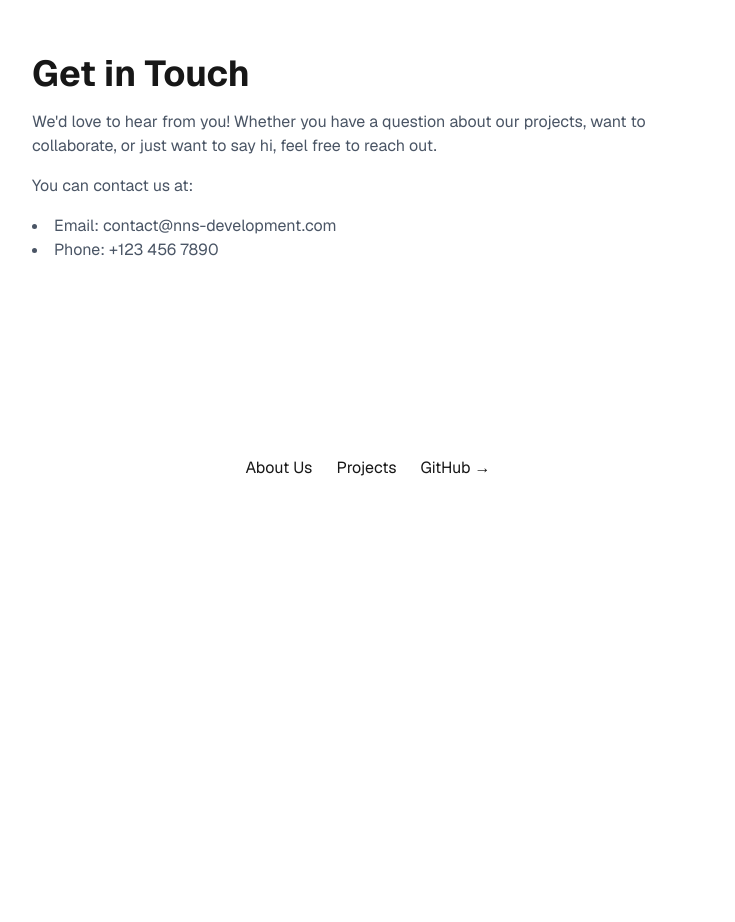
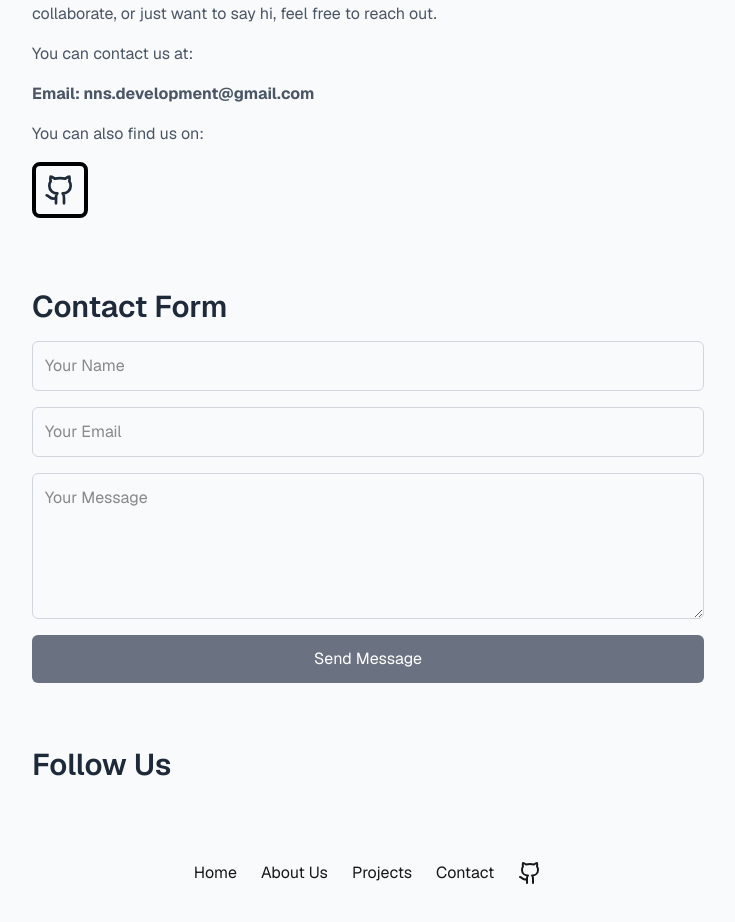
Before and after one commit to Sasutski/nns, a Next.js app: page /contact in a window 1280 px wide. Shown: the part 242-1164 px from the top of the page, without its empty margins (272-1007 px from the left). Before the commit the page ends 800 px from the top, so only its background shows below. Built offline with nearby package versions, Linux system fonts and the light colour scheme.

Commit message:
Finished some things for contact form

```diff
--- a/src/app/contact/page.js
+++ b/src/app/contact/page.js
@@ -1,13 +1,13 @@
-// nns/src/app/contact/page.js
 "use client";
 import Footer from '../../components/Footer';
+import { Github } from 'lucide-react';
 
 const Contact = () => {
   return (
-    <div className="grid grid-rows-[20px_1fr_20px] items-center justify-items-center min-h-screen p-8 pb-20 gap-16 sm:p-20 font-[family-name:var(--font-geist-sans)]">
+    <div className="grid grid-rows-[20px_1fr_20px] items-center justify-items-center min-h-screen p-8 pb-20 gap-16 sm:p-20 font-[family-name:var(--font-geist-sans)] bg-gray-50 dark:bg-gray-900">
       <main className="flex flex-col gap-8 row-start-2 items-center sm:items-start">
         <div className="max-w-2xl text-center sm:text-left">
-          <h1 className="text-4xl font-bold mb-4">{`Get in Touch`}</h1>
+          <h1 className="text-4xl font-bold mb-4 text-gray-800 dark:text-gray-100">{`Get in Touch`}</h1>
           <p className="text-gray-600 dark:text-gray-300">
             {`We'd love to hear from you! Whether you have a question about our projects, want to collaborate, or just want to say hi, feel free to reach out.`}
           </p>
@@ -15,9 +15,63 @@ const Contact = () => {
             {`You can contact us at:`}
           </p>
           <ul className="list-disc list-inside mt-4 text-gray-600 dark:text-gray-300">
-            <li>{`Email: contact@nns-development.com`}</li>
-            <li>{`Phone: +123 456 7890`}</li>
+            <strong>{`Email: nns.development@gmail.com`}</strong>
           </ul>
+          <p className="text-gray-600 dark:text-gray-300 mt-4">
+            {`You can also find us on:`}
+          </p>
+          <ul className="list-disc list-inside mt-4 text-gray-600 dark:text-gray-300">
+            <a href="https://github.com/nns-development" target="_blank" rel="noopener noreferrer" className="text-gray-800 dark:text-gray-100 hover:text-gray-600 dark:hover:text-gray-400">
+              <div className="inline-block border-4 border-black rounded-lg p-2 hover:opacity-50">
+                <Github size={32} />
+              </div>
+            </a>
+          </ul>
+        </div>
+
+        <div className="max-w-2xl w-full mt-8">
+          <h2 className="text-3xl font-semibold mb-4 text-gray-800 dark:text-gray-100">{`Contact Form`}</h2>
+          <form className="flex flex-col gap-4">
+            <input
+              type="text"
+              placeholder="Your Name"
+              className="p-3 border border-gray-300 rounded-md focus:outline-none focus:ring-2 focus:ring-blue-500 dark:bg-gray-800 dark:border-gray-700 dark:text-gray-300"
+            />
+            <input
+              type="email"
+              placeholder="Your Email"
+              className="p-3 border border-gray-300 rounded-md focus:outline-none focus:ring-2 focus:ring-blue-500 dark:bg-gray-800 dark:border-gray-700 dark:text-gray-300"
+            />
+            <textarea
+              placeholder="Your Message"
+              className="p-3 border border-gray-300 rounded-md focus:outline-none focus:ring-2 focus:ring-blue-500 dark:bg-gray-800 dark:border-gray-700 dark:text-gray-300"
+              rows="5"
+            ></textarea>
+            <button
+              type="submit"
+              className="p-3 bg-gray-500 text-white rounded-md hover:bg-gray-600 focus:outline-none focus:ring-2 focus:ring-gray-500"
+            >
+              {`Send Message`}
+            </button>
+          </form>
+        </div>
+
+        <div className="max-w-2xl w-full mt-8">
+          <h2 className="text-3xl font-semibold mb-4 text-gray-800 dark:text-gray-100">{`Follow Us`}</h2>
+          <div className="flex gap-4">
+            <a href="https://twitter.com" target="_blank" rel="noopener noreferrer" className="text-blue-500 hover:text-blue-600">
+              <i className="fab fa-twitter text-2xl"></i>
+            </a>
+            <a href="https://facebook.com" target="_blank" rel="noopener noreferrer" className="text-blue-700 hover:text-blue-800">
+              <i className="fab fa-facebook text-2xl"></i>
+            </a>
+            <a href="https://linkedin.com" target="_blank" rel="noopener noreferrer" className="text-blue-600 hover:text-blue-700">
+              <i className="fab fa-linkedin text-2xl"></i>
+            </a>
+            <a href="https://instagram.com" target="_blank" rel="noopener noreferrer" className="text-pink-500 hover:text-pink-600">
+              <i className="fab fa-instagram text-2xl"></i>
+            </a>
+          </div>
         </div>
       </main>
 
--- a/src/components/Footer.js
+++ b/src/components/Footer.js
@@ -1,14 +1,21 @@
 // nns/src/app/components/Footer.js
 import Link from 'next/link';
+import { Github } from 'lucide-react';
 
 const Footer = () => {
   return (
     <footer className="row-start-3 flex gap-6 flex-wrap items-center justify-center">
+      <Link href="/" className="flex items-center gap-2 hover:underline hover:underline-offset-4">
+        {`Home`}
+      </Link>
       <Link href="/about" className="flex items-center gap-2 hover:underline hover:underline-offset-4">
         {`About Us`}
       </Link>
       <Link href="/projects" className="flex items-center gap-2 hover:underline hover:underline-offset-4">
         {`Projects`}
+      </Link>
+      <Link href="/contact" className="flex items-center gap-2 hover:underline hover:underline-offset-4">
+        {`Contact`}
       </Link>
       <a
         className="flex items-center gap-2 hover:underline hover:underline-offset-4"
@@ -16,7 +23,7 @@ const Footer = () => {
         target="_blank"
         rel="noopener noreferrer"
       >
-        {`GitHub →`}
+        <Github />
       </a>
     </footer>
   );
```
Also changed, not shown: package.json (+5 -4 lines), public/vecteezy_small-hexagon-shape-with-light-white-and-grey-color-seamless_6941002.jpg (added), 1 other file (tests, documents, lock files or other folders).
